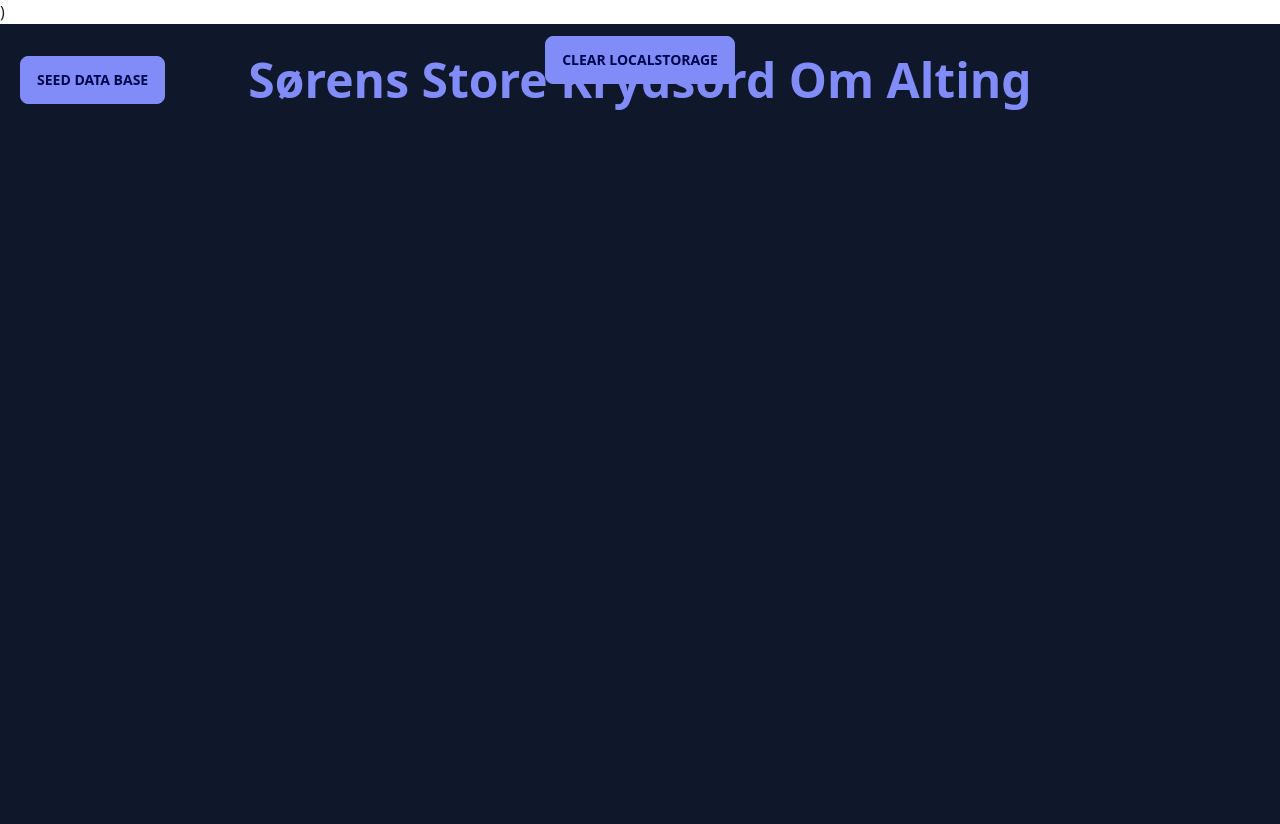
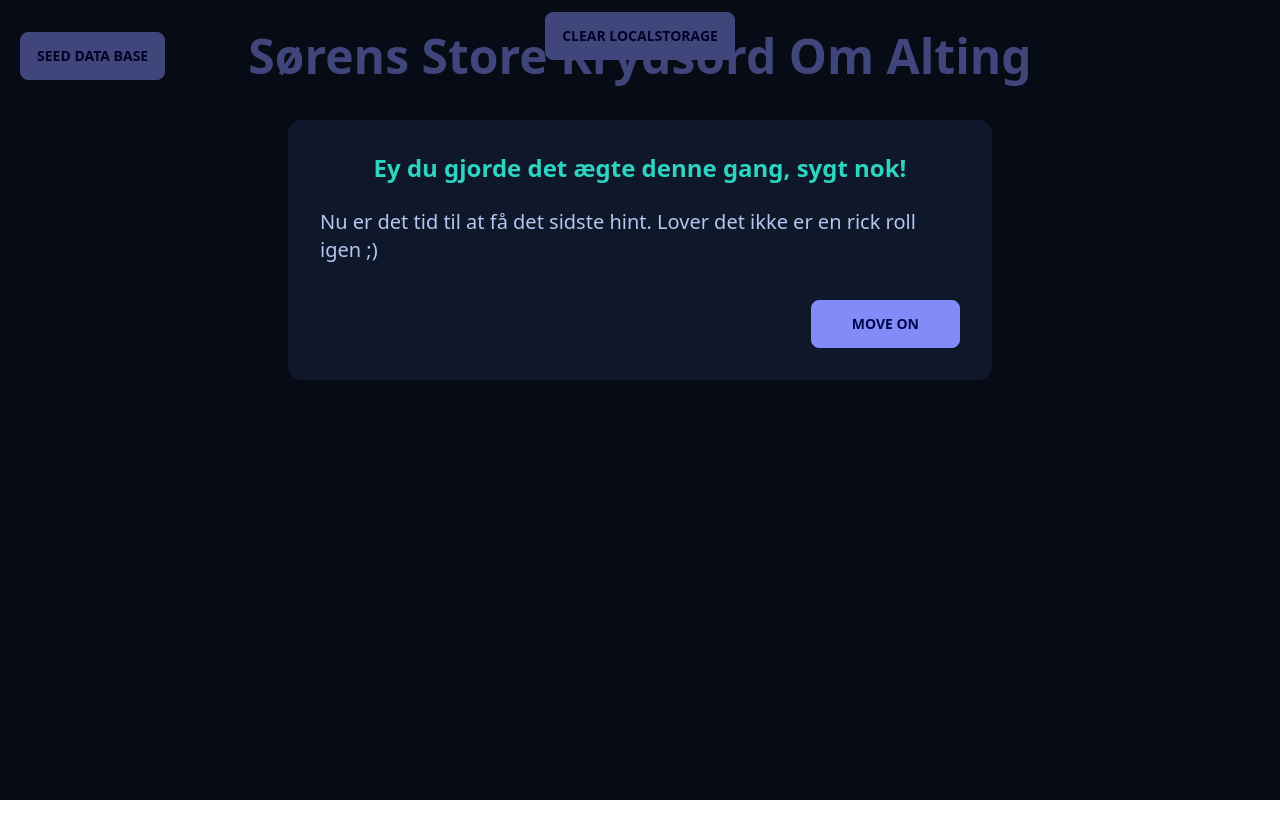
Before and after one commit to s-bogelund/nissword, a React (Vite) app: page / in a window 1280 px wide. After the commit the page ends 800 px from the top, so only its background shows below. Built offline with nearby package versions, Linux system fonts and the light colour scheme; no server answers; what simple-crypto-js would draw is missing.

Commit message:
Finished ActualWinModal and the game should be working as intended now

```diff
--- a/src/App.tsx
+++ b/src/App.tsx
@@ -14,7 +14,7 @@ import { Answer, CrosswordType as GameState } from './types';
 import { data3 } from './data';
 import YoutTubeModal from './components/modals/YoutubeModal';
 import Alert from './components/Alert';
-import FakeWinnerModal from './components/modals/ActualWinModal';
+import ActualWinModal from './components/modals/ActualWinModal';
 import FakeLossModal from './components/modals/FakeLossModal';
 
 function App() {
@@ -28,8 +28,6 @@ function App() {
 	const [isAllowedToCloseYtModal, setIsAllowedToCloseYtModal] = useState(false);
 	const [showAlert, setShowAlert] = useState(false);
 	const [alarmHasPlayed, setAlarmHasPlayed] = useState(false);
-	const [hasFakeWon, setHasFakeWon] = useState(false);
-	const [showSomething, setShowSomething] = useState(false);
 	const [keyPressed] = useState([] as string[]);
 	const grunt = new Audio('src/assets/grunt1.mp3');
 	const alarm = new Audio('src/assets/alarm.wav');
@@ -109,7 +107,8 @@ function App() {
 					completed: true,
 				};
 				setGameState(newGameState);
-				setHasWon(newGameState.completed);
+				setHasWon(true);
+				console.log('all answers found gj bro');
 			}
 			postGameState(gameState);
 		}
@@ -124,10 +123,10 @@ function App() {
 		setGameState(updatedCrossword);
 	};
 
-	const nextPhaseBegun = useMemo(() => {
-		if (gameState?.something?.length > 0) return true;
-		else return false;
-	}, [gameState?.something]);
+	// const nextPhaseBegun = useMemo(() => {
+	// 	if (gameState?.something?.length > 0) return true;
+	// 	else return false;
+	// }, [gameState?.something]);
 
 	const handleTimeRunOut = () => {
 		console.log('time run out');
@@ -139,7 +138,7 @@ function App() {
 		};
 		setGameState(newGameState);
 		setHasFakeLost(true);
-		if (!nextPhaseBegun) {
+		if (!hasBeenRickRolled) {
 			alarm.play();
 			setAlarmHasPlayed(true);
 		}
@@ -173,7 +172,7 @@ function App() {
 		}
 		setTimeout(() => {
 			setIsAllowedToCloseYtModal(true);
-		}, 7000);
+		}, 8000);
 		console.log('isAllowedToCloseYtModal', isAllowedToCloseYtModal);
 	}, [showYtModal, timerRunOut]);
 
@@ -201,9 +200,8 @@ function App() {
 					onClose={() => isAllowedToCloseYtModal && handleYoutubeModalClose()}
 				/>
 			</>
-			)
-			<FakeWinnerModal
-				isOpen={!nextPhaseBegun && hasFakeWon}
+			<ActualWinModal
+				isOpen={hasWon || true}
 				onClose={() => setHasWon(false)}
 			/>
 			{gameState && (
@@ -244,7 +242,7 @@ function App() {
 							<h1 className="text-secondary text-5xl font-semibold mb-10">
 								Sørens Store Krydsord Om Alting
 							</h1>
-							<div className=" w-full h-fit max-w-[1550px] max-h-[1100px] ">
+							<div className=" w-full h-fit max-w-[1550px] max-h-[1150px] ">
 								{gameState.crossword && (
 									<Crossword
 										triedToCheat={() => setShowYtModal(true)}
--- a/src/components/modals/ActualWinModal.tsx
+++ b/src/components/modals/ActualWinModal.tsx
@@ -1,30 +1,84 @@
-import React, { FC } from 'react';
+import React, { FC, useMemo, useState } from 'react';
 import Modal, { Dialog } from '../Modal';
 
-const WinnerModal: FC<Dialog> = ({ className, isOpen, onClose }) => {
+const ActualWinModal: FC<Dialog> = ({ className, isOpen, onClose }) => {
+	const [showFirstPage, setShowFirstPage] = useState(true);
+	const [showCloseButton, setShowCloseButton] = useState(false);
+	const handleShowCloseButton = () => {
+		if (showFirstPage) {
+			return false;
+		} else {
+			setTimeout(() => {
+				return true;
+			}, 5000);
+		}
+	};
+
+	const updateCloseButton = useMemo(() => {
+		if (showFirstPage) {
+			return false;
+		} else {
+			setTimeout(() => {
+				setShowCloseButton(true);
+			}, 2000);
+			// return true;
+		}
+	}, [showFirstPage]);
+
+	const pageHandler = () => {
+		if (showFirstPage) {
+			return (
+				<>
+					<h1 className="text-2xl font-bold text-success">
+						Ey du gjorde det ægte denne gang, sygt nok!
+					</h1>
+					<p className="text-xl ">
+						Nu er det tid til at få det sidste hint. Lover det ikke er en rick
+						roll igen ;)
+					</p>
+
+					<div className="flex mt-3 w-full justify-end">
+						<button
+							className="btn btn-secondary px-10"
+							onClick={() => setShowFirstPage(false)}
+						>
+							Move on
+						</button>
+					</div>
+				</>
+			);
+		} else {
+			return (
+				<>
+					<h1 className="text-2xl font-bold text-success">Epic last hint</h1>
+					<p className="text-xl ">
+						Man må ikke bare tage en docking station med hjem, men måske kan man
+						få lov at tage noget andet?
+					</p>
+				</>
+			);
+		}
+	};
+
 	return (
 		<Modal
 			className={`!h-fit !w-fit !p-4 !m-0 !border-none !shadow-none ${className}`}
 			isOpen={isOpen}
 			onClose={onClose}
 		>
-			<div className="flex flex-col items-center justify-center w-fit h-fit gap-6 p-4">
-				<h1 className="text-2xl font-bold text-success">
-					HALLELUJA DA FOR POKKER!!
-				</h1>
-				<p>
-					Damn son du gjorde det sgu! Jeg troede virkelig ikke du ville nå det!
-				</p>
-				<p>Good job, you sweet Sommer child!</p>
-				<p>Så find da ud af, hvor din gave er :)</p>
-				<div className="flex mt-3 w-full justify-end">
-					<button className="btn btn-secondary px-10" onClick={onClose}>
-						Move on
-					</button>
-				</div>
+			<div className="flex flex-col items-center justify-center w-[42rem] h-fit gap-6 p-4 relative">
+				{showCloseButton && (
+					<div
+						onClick={onClose}
+						className="absolute flex justify-center items-center h-6 w-6 bg-current right-1 top-1 rounded-full cursor-pointer"
+					>
+						<p className="text-black">x</p>
+					</div>
+				)}
+				{pageHandler()}
 			</div>
 		</Modal>
 	);
 };
 
-export default WinnerModal;
+export default ActualWinModal;
--- a/src/data.ts
+++ b/src/data.ts
@@ -135,6 +135,14 @@ export const data3: CrosswordType = {
 				completed: false,
 				id: '16',
 			},
+			25: {
+				clue: '01101111 01101011',
+				answer: 'OK',
+				row: 12,
+				col: 9,
+				completed: false,
+				id: '25',
+			},
 		},
 		down: {
 			1: {
```
